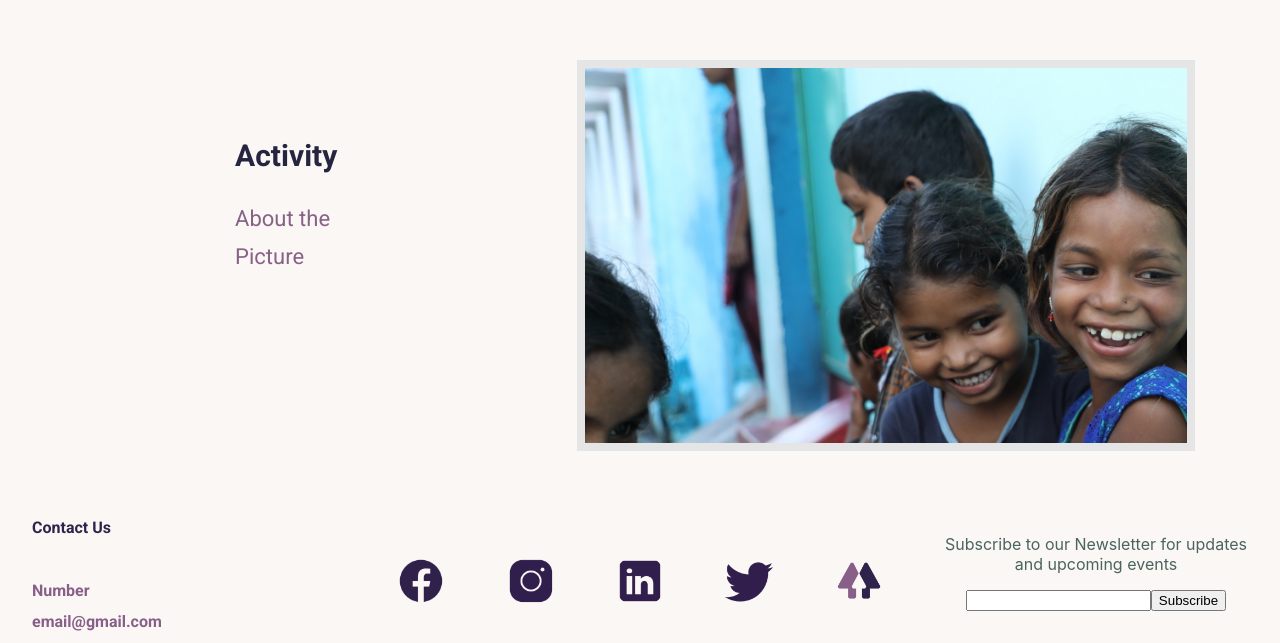
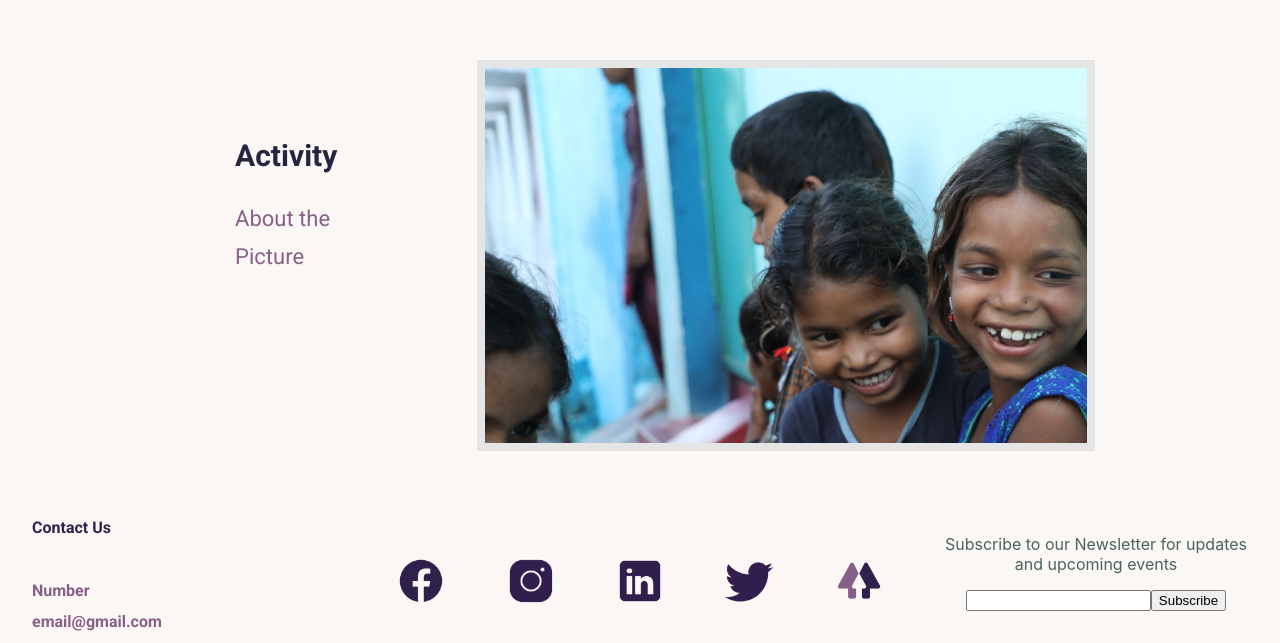
Before and after one commit to roshan1999/khayaal-react-webapp, a React (Create React App) app: page / in a window 1280 px wide. Shown: the part 1700-2343 px from the top of the page. Built offline with nearby package versions, Linux system fonts and the light colour scheme.

Commit message:
KHAYAAL-30-new-css-changes

```diff
--- a/src/Pages/Activities/Page2Component.css
+++ b/src/Pages/Activities/Page2Component.css
@@ -11,8 +11,8 @@
   .rightComp {
     display: flex;
     margin-top: 100px;
-    margin-left: 200px;
-    margin-right: 100px;
+    margin-right: 200px;
+    margin-left: 100px;
   }
   .rightComp img{
     display: flex;
@@ -26,9 +26,10 @@
     margin-left: 250px;
     margin-right: 40px;
     display: flex;
+    flex: 1;
     flex-direction: column;
     justify-content: center;
-    align-items: flex-end;
+    align-items: center;
   }
   .leftHeadingComp{
     font-family: 'Roboto';
```
